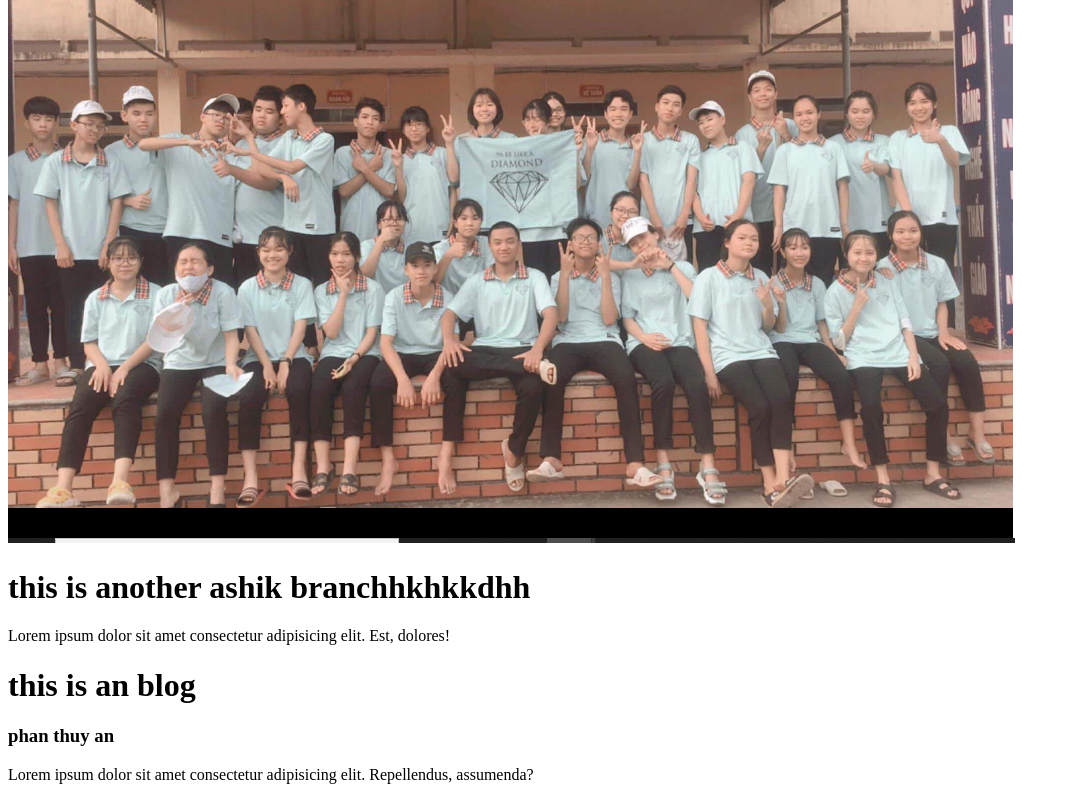
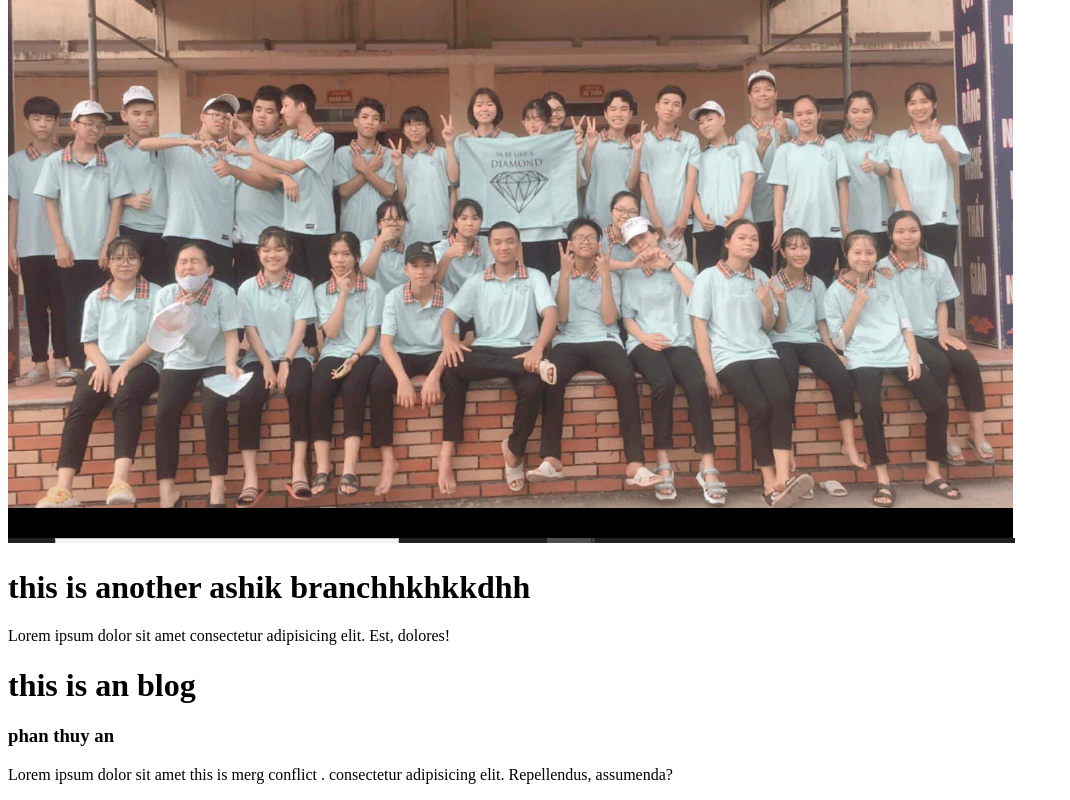
Before and after one commit to nahidhashik/git-repo, a plain HTML site: page index.html in a window 1280 px wide. Shown: the part 891-1691 px from the top of the page, without its empty margins (0-1070 px from the left). Drawn offline with Linux system fonts and the light colour scheme.

Commit message:
main branch change

```diff
--- a/index.html
+++ b/index.html
@@ -25,7 +25,7 @@
     <div>
         <h1>this is an blog</h1>
         <h3>phan thuy an</h3>
-        <p>Lorem ipsum dolor sit amet consectetur adipisicing elit. Repellendus, assumenda?</p>
+        <p>Lorem ipsum dolor sit amet  this is merg conflict . consectetur adipisicing elit. Repellendus, assumenda?</p>
     </div>
     <p></p>
 </body>
```
